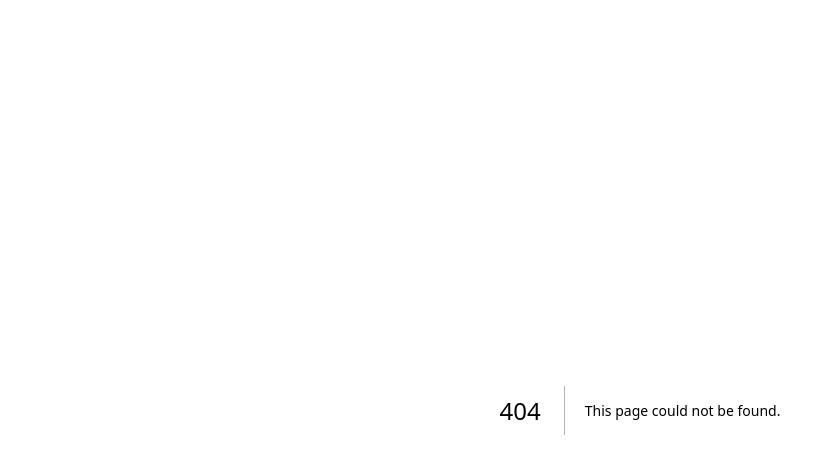
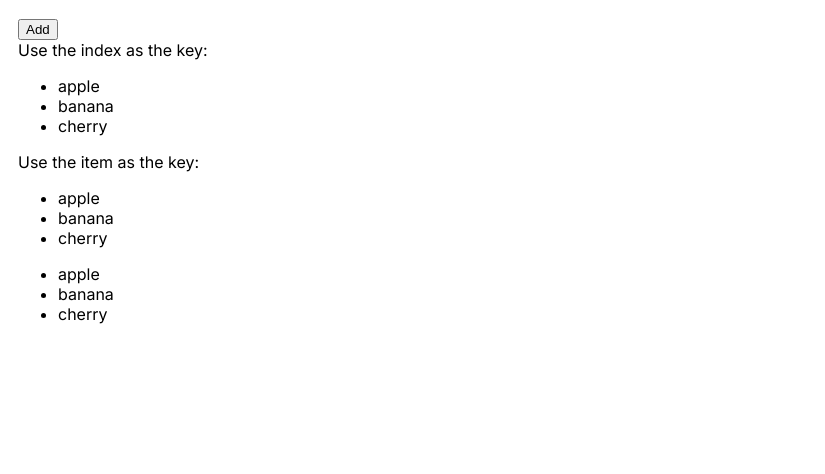
Before and after one commit to rikisamurai/next-learning, a Next.js app: page /demo/learn-react/render-lists in a window 1280 px wide. Before the commit this address had no page. Shown: the top 474 px of the page, without its empty margins (0-825 px from the left). Built offline with nearby package versions, Linux system fonts and the light colour scheme.

Commit message:
rendering lists

```diff
--- /dev/null
+++ b/app/demo/learn-react/page.js
@@ -0,0 +1,43 @@
+'use client';
+import React, { useState } from 'react';
+import { v4 as uuidv4 } from 'uuid';
+
+export default function App() {
+  return (
+    <div>
+      <h1>test</h1>
+      <TodoList />
+      {/*<AvatarTwo name={null} size={'medium'} />*/}
+    </div>
+  );
+}
+
+function TodoList() {
+  const [list, setList] = useState([]);
+  const [task, setTask] = useState('');
+
+  const handleAdd = () => {
+    if (!task.trim()) return; // 防止添加空的待办事项
+    const newTask = { id: uuidv4(), text: task };
+    console.info('newTask', newTask);
+    setList([...list, newTask]);
+    setTask(''); // 清空输入框
+  };
+
+  return (
+    <div>
+      <input
+        type="text"
+        value={task}
+        onChange={(e) => setTask(e.target.value)}
+        onKeyPress={(e) => e.key === 'Enter' && handleAdd()}
+      />
+      <button onClick={handleAdd}>Add</button>
+      <ul>
+        {list.map((item) => (
+          <li key={item.id}>{item.text}</li>
+        ))}
+      </ul>
+    </div>
+  );
+}
--- /dev/null
+++ b/app/demo/learn-react/preserve-state/page.js
@@ -0,0 +1,64 @@
+'use client';
+
+import { useState } from 'react';
+
+export default function App() {
+  const [isFancy, setIsFancy] = useState(false);
+  if (isFancy) {
+    return (
+      <div>
+        <Counter isFancy={true} />
+        <label>
+          <input
+            type="checkbox"
+            checked={isFancy}
+            onChange={(e) => {
+              setIsFancy(e.target.checked);
+            }}
+          />
+          Use fancy styling
+        </label>
+      </div>
+    );
+  }
+  return (
+    <div>
+      {/*<div>111</div>*/}
+      <Counter isFancy={false} />
+      <label>
+        <input
+          type="checkbox"
+          checked={isFancy}
+          onChange={(e) => {
+            setIsFancy(e.target.checked);
+          }}
+        />
+        Use fancy styling
+      </label>
+    </div>
+  );
+}
+
+function Counter({ isFancy }) {
+  const [score, setScore] = useState(0);
+  const [hover, setHover] = useState(false);
+
+  let className = 'counter';
+  if (hover) {
+    className += ' hover';
+  }
+  if (isFancy) {
+    className += ' fancy';
+  }
+
+  return (
+    <div
+      className={className}
+      onPointerEnter={() => setHover(true)}
+      onPointerLeave={() => setHover(false)}
+    >
+      <h1>{score}</h1>
+      <button onClick={() => setScore(score + 1)}>Add one</button>
+    </div>
+  );
+}
--- /dev/null
+++ b/app/demo/learn-react/render-lists/page.js
@@ -0,0 +1,42 @@
+'use client';
+
+import { useState } from 'react';
+
+const firstList = ['apple', 'banana', 'cherry'];
+
+function App() {
+  const [list, setList] = useState(firstList);
+  const handleAdd = () =>
+    setList(list.toSpliced(1, 0, `Item ${list.length + 1}`));
+
+  return (
+    <div>
+      <button onClick={handleAdd}>Add</button>
+      <br />
+      Use the index as the key:
+      <ul>
+        {list.map((item, index) => (
+          <li key={index}>{item}</li>
+        ))}
+      </ul>
+      Use the item as the key:
+      <ul>
+        {list.map((item) => (
+          <li key={item}>{item}</li>
+        ))}
+      </ul>
+      <ul>
+        {list.map((item) => (
+          <ListItem item={item} key={item} />
+        ))}
+      </ul>
+    </div>
+  );
+}
+
+function ListItem({ item, key }) {
+  console.info('key', key);
+  return <li>{item}</li>;
+}
+
+export default App;
--- a/package.json
+++ b/package.json
@@ -38,6 +38,7 @@
     "swr": "^2.1.5",
     "tailwindcss": "3.3.2",
     "typescript": "5.0.4",
+    "uuid": "^9.0.1",
     "zustand": "^4.3.8"
   },
   "devDependencies": {
```
Also changed, not shown: 1 other file (tests, documents, lock files or other folders).
